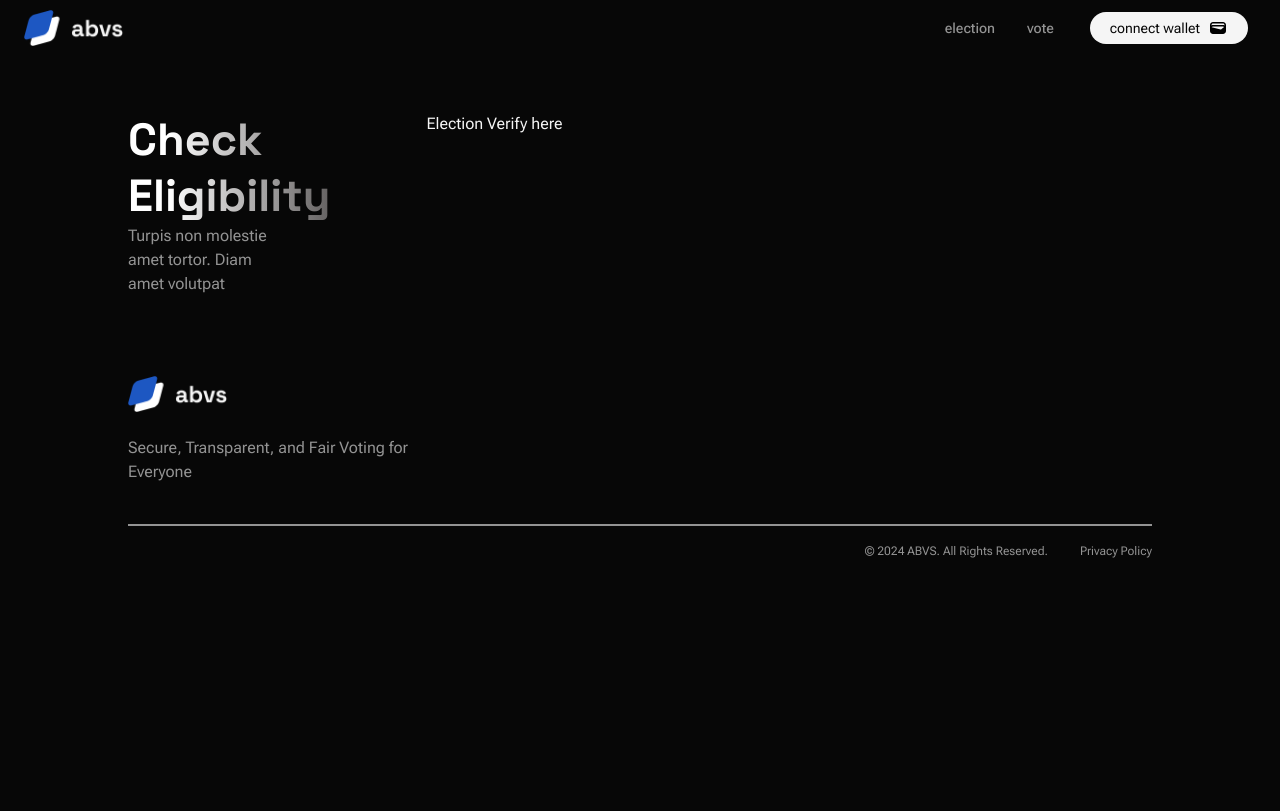
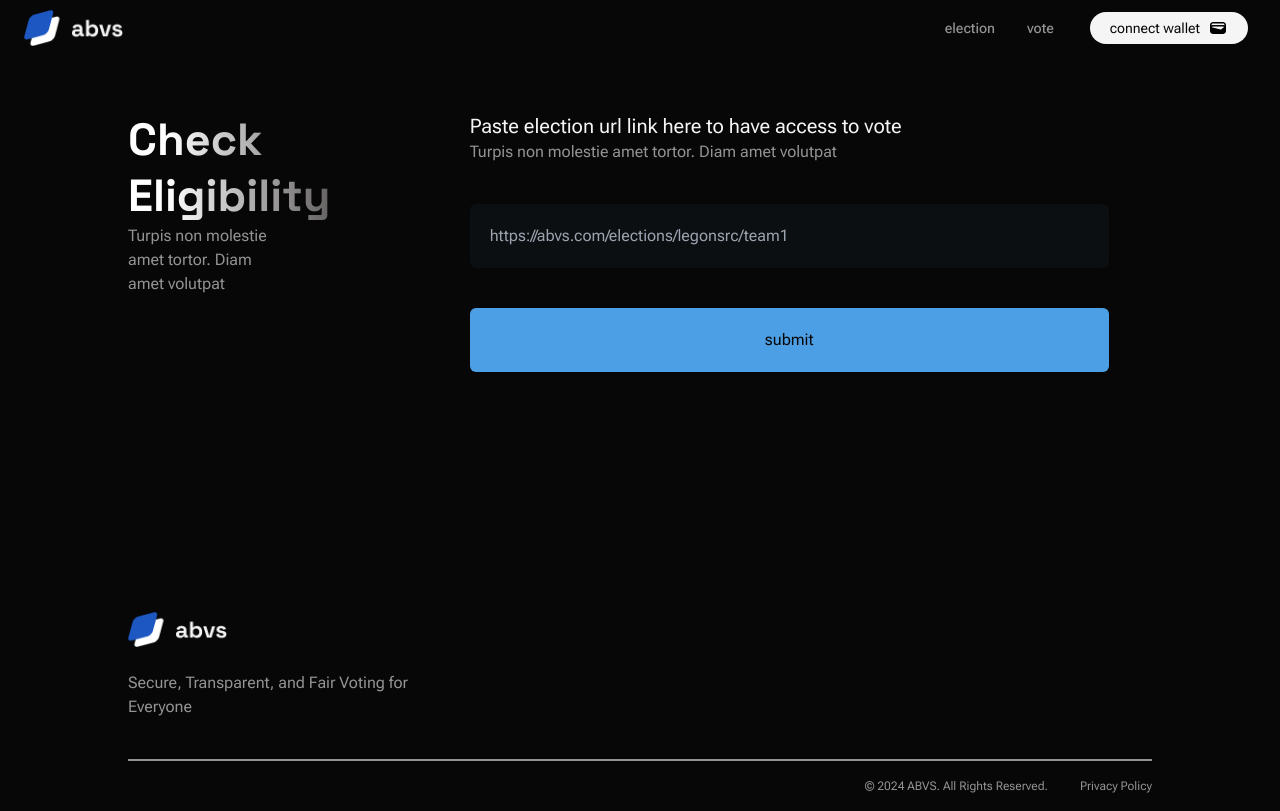
Before and after one commit to mowblox/auditable-blockchain-voting-system, a Next.js app in the folder frontend/: page /elections/1/verify in a window 1280 px wide. Built offline with nearby package versions, Linux system fonts and the light colour scheme.

Commit message:
develeped check voter eligibility page

```diff
--- a/frontend/src/app/elections/[id]/verify/page.tsx
+++ b/frontend/src/app/elections/[id]/verify/page.tsx
@@ -2,10 +2,27 @@ import { Metadata } from "next";
 
 export const metadata: Metadata = {
   title: "ABVS | Election Verify",
-}
+};
 
 export default function ElectionVerify() {
   return (
-    <div>Election Verify here</div>
+    <main className="w-full flex items-center justify-center mb-40">
+      <div className="flex flex-col gap-10 w-full md:max-w-[639px]">
+        <div className="flex flex-col">
+          <span className="text-base md:text-xl">
+            Paste election url link here to have access to vote
+          </span>
+          <span className="text-subtle-text text-xs md:text-base">
+            Turpis non molestie amet tortor. Diam amet volutpat
+          </span>
+        </div>
+        <input
+          type="text"
+          placeholder="https://abvs.com/elections/legonsrc/team1"
+          className=" w-full bg-gray p-5 focus:outline-none rounded-md"
+        />
+        <button className="w-full bg-secondary text-dark p-5 rounded-md">submit</button>
+      </div>
+    </main>
   );
 }
--- a/frontend/tailwind.config.ts
+++ b/frontend/tailwind.config.ts
@@ -13,6 +13,7 @@ const config: Config = {
       "text": "#F5F5F5",
       "subtle-text": "#939393",
       "dark": "#070707",
+      "gray": "#0B0F12"
     },
     fontFamily: {
       "sans": ['var(--font-roboto-flex)'],
```
